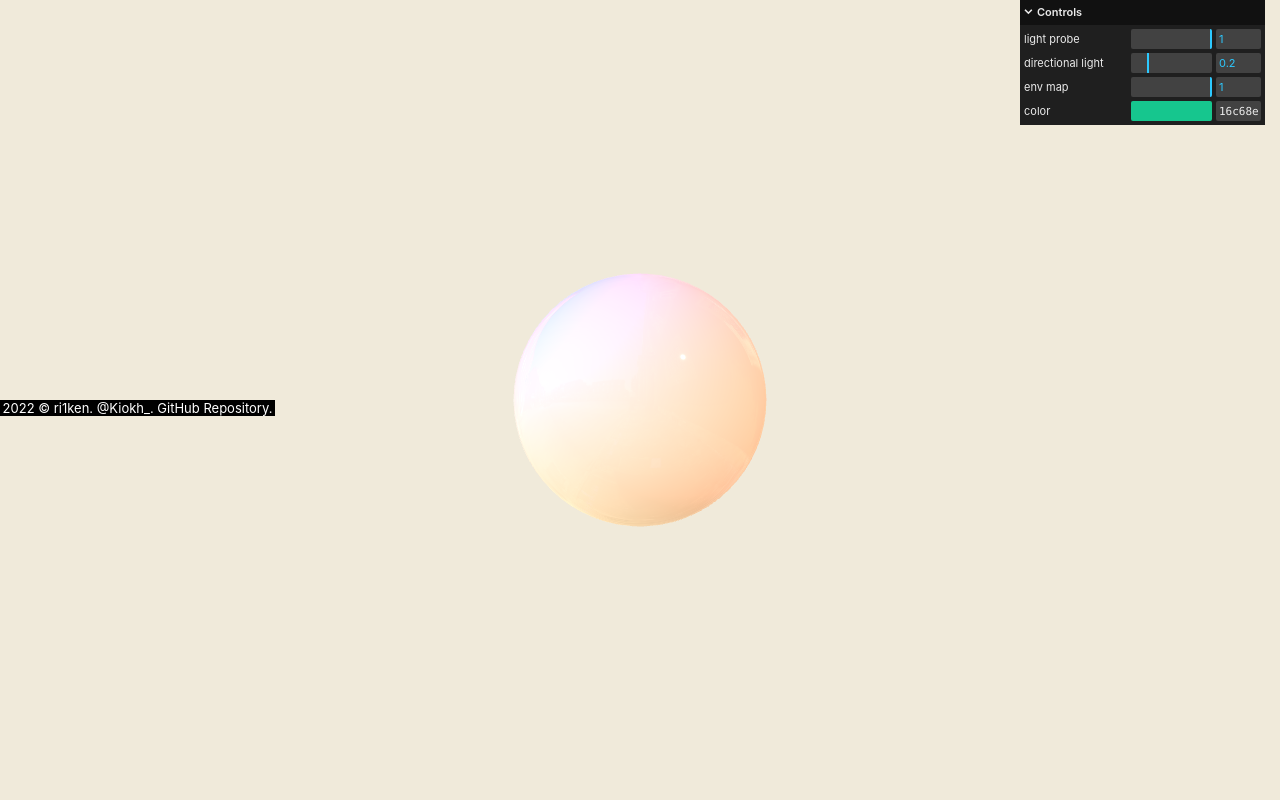
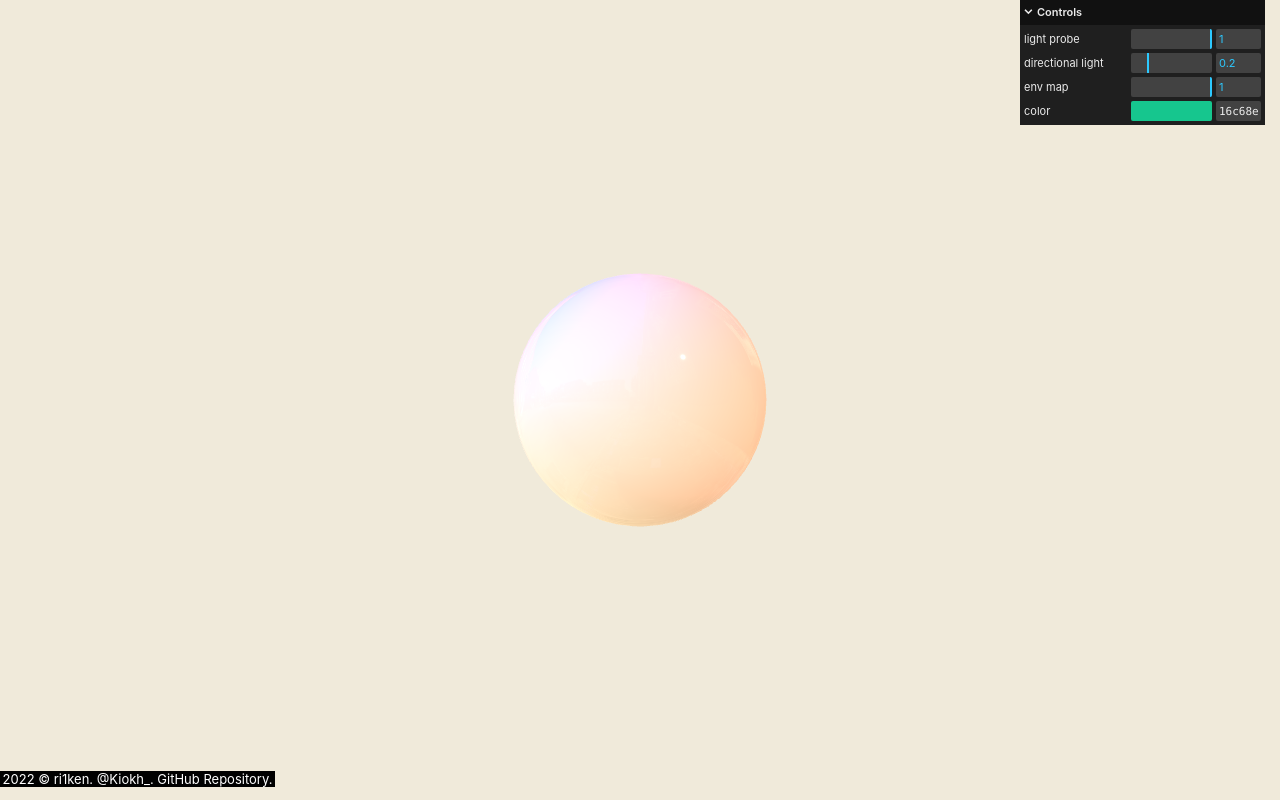
Before and after one commit to Kiotlin/tama, a Next.js app: page / in a window 1280 px wide. Built offline with nearby package versions, Linux system fonts and the light colour scheme.

Commit message:
change cc position

```diff
--- a/styles/reset.css
+++ b/styles/reset.css
@@ -21,8 +21,7 @@ body {
 
 .author {
   position: absolute;
-  margin-bottom: 1em;
-  margin-left: 0em;
+  bottom: 1em;
   padding: 0 0.2em;
   font-size: 13px;
   color: white;
```
